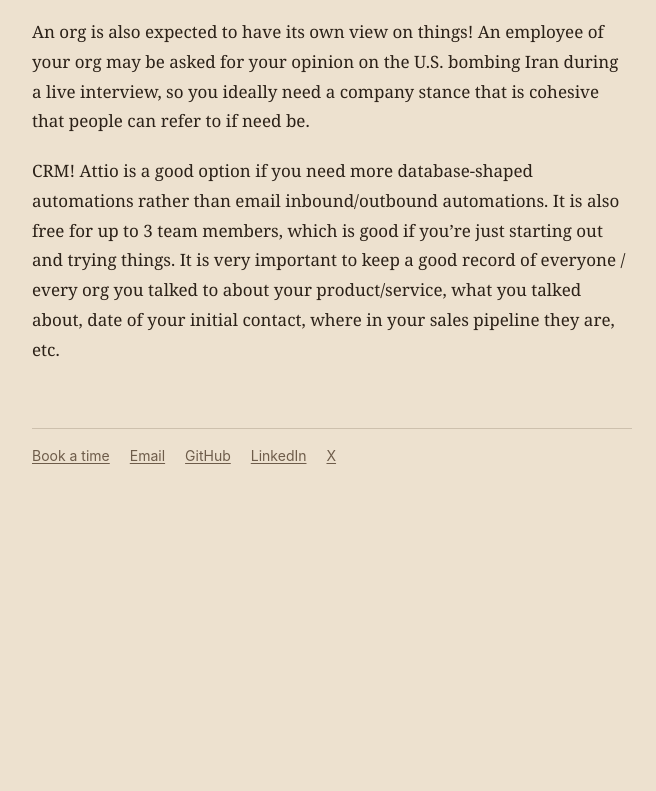
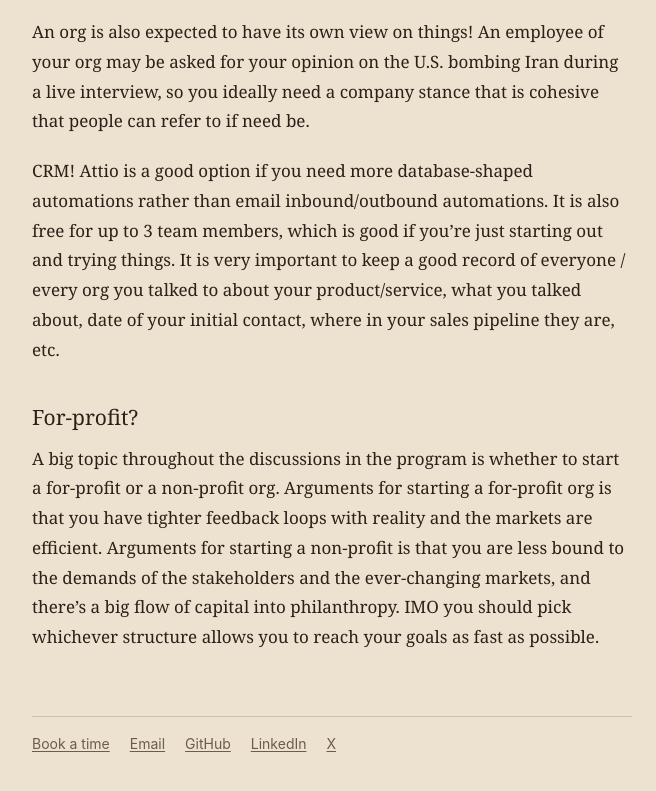
Before and after one commit to sefikaozturk/me, a plain HTML site: page notes/swan-fellows.html in a window 1280 px wide. Shown: the part 2451-3242 px from the top of the page, without its empty margins (308-964 px from the left). Before the commit the page ends 2983 px from the top, so only its background shows below. Drawn offline with Linux system fonts and the light colour scheme; a script that the page names is missing.

Commit message:
Swan Fellows notes: add For-profit? section
Co-Authored-By: Claude Opus 5.5 <noreply@anthropic.com>
Claude-Session: https://claude.ai/code/session_01V5P5fPDyjWX1GwLz8apHph

```diff
--- a/notes/swan-fellows.html
+++ b/notes/swan-fellows.html
@@ -43,6 +43,8 @@ window.va("beforeSend", function (e) { try { return localStorage.getItem("va-dis
 <p>Media! The media coverage of your org is highly dependent on you. Many orgs have full time employees just working on shaping media coverage. It doesn’t seem optimal to me that as an org you have so much space to influence the media coverage about you.</p>
 <p>An org is also expected to have its own view on things! An employee of your org may be asked for your opinion on the U.S. bombing Iran during a live interview, so you ideally need a company stance that is cohesive that people can refer to if need be.</p>
 <p>CRM! Attio is a good option if you need more database-shaped automations rather than email inbound/outbound automations. It is also free for up to 3 team members, which is good if you’re just starting out and trying things. It is very important to keep a good record of everyone / every org you talked to about your product/service, what you talked about, date of your initial contact, where in your sales pipeline they are, etc.</p>
+<h2>For-profit?</h2>
+<p>A big topic throughout the discussions in the program is whether to start a for-profit or a non-profit org. Arguments for starting a for-profit org is that you have tighter feedback loops with reality and the markets are efficient. Arguments for starting a non-profit is that you are less bound to the demands of the stakeholders and the ever-changing markets, and there’s a big flow of capital into philanthropy. IMO you should pick whichever structure allows you to reach your goals as fast as possible.</p>
 </article>
 </main>
 <footer><a href="https://calendly.com/sefika/30min" target="_blank" rel="noopener">Book a time</a><a href="mailto:sefika.n.ozturk@vanderbilt.edu">Email</a><a href="https://github.com/sefikaozturk" target="_blank" rel="noopener">GitHub</a><a href="https://linkedin.com/in/sefikaozturk" target="_blank" rel="noopener">LinkedIn</a><a href="https://x.com/sefika_ozturk_" target="_blank" rel="noopener">X</a></footer>
```
